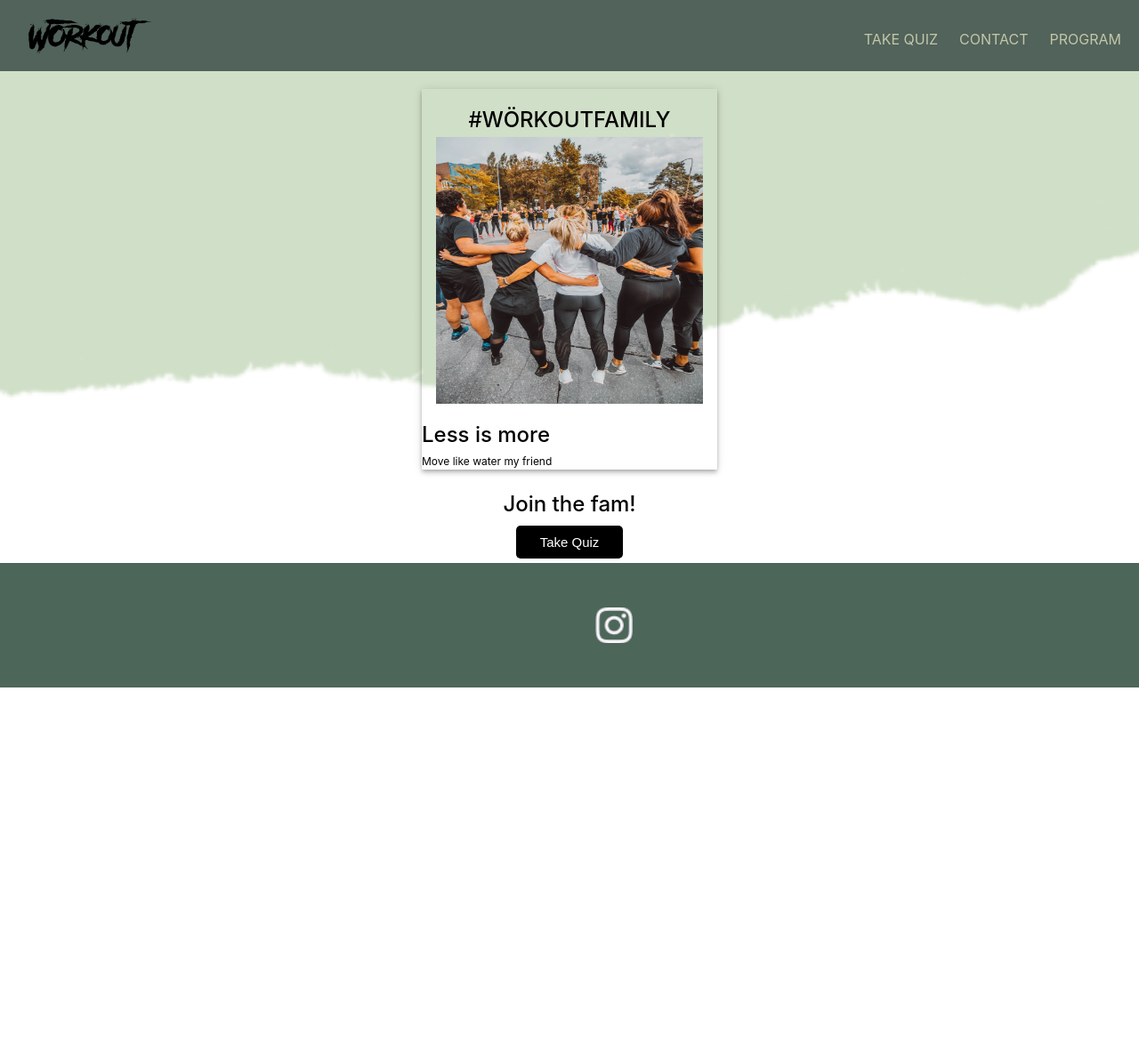
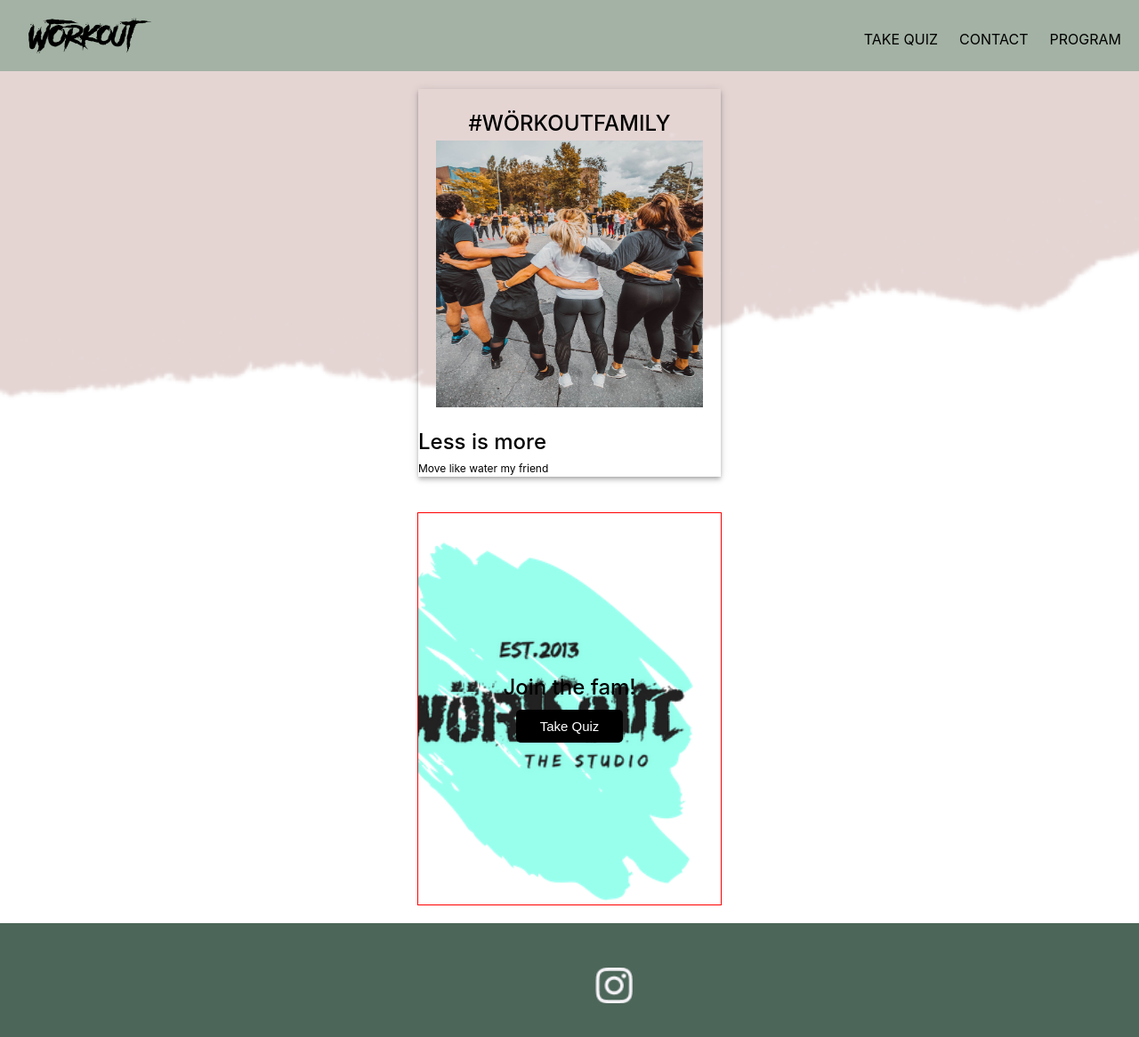
Before and after one commit to EvaSjoholm/project-W-frontend, a React (Create React App) app: page / in a window 1280 px wide. Shown: the top 1166 px of the page at 89% size. Before the commit the page ends 800 px from the top, so only its background shows below. Built offline with nearby package versions, Linux system fonts and the light colour scheme.

Commit message:
design fix

```diff
--- a/src/components/Footer/Footer.css
+++ b/src/components/Footer/Footer.css
@@ -1,6 +1,6 @@
 .Footer {
     width: 100%;
-    max-height: 300px;
+    max-height: 200px;
     padding: 50px;
     background-color: #4c6659;
     color: var(--main-light-color);
--- a/src/components/Navbar/Navbar.css
+++ b/src/components/Navbar/Navbar.css
@@ -13,8 +13,8 @@
 
 
   .nav {
-    background-color: #51635a;
-    color: var(--primary-color-2);
+    background-color: var(--primary-color-1);
+    color: black;
     display: flex;
     justify-content: space-between;
     align-items: stretch;
--- a/src/components/StartPage.js
+++ b/src/components/StartPage.js
@@ -24,8 +24,10 @@ export const StartPage = ({ title }) => {
           </div>
         </div>
       </div>
-      <h1>{title}</h1>
-      <Button color="black" text="Take Quiz" onClick={onClickToQuiz} />
+      <div className="button-container">
+        <h1>{title}</h1>
+        <Button color="black" text="Take Quiz" onClick={onClickToQuiz} />
+      </div>
     </div>
   )
 }
--- a/src/index.css
+++ b/src/index.css
@@ -69,7 +69,7 @@ p {
   background-size: cover;
   display: flex;
   flex-direction: column;
-  background-color: rgba(173, 200, 158, 0.573);
+  background-color: var(--secondary-color-3);
   width: 100vw;
   /* max-width: 800px; */
   padding: 20px 0;
@@ -94,10 +94,26 @@ p {
   flex-direction: row-reverse;
   align-items: center;
   gap: 2em;
-  padding: 16px;
+  padding: 20px;
   /* background-color: #becfc5; */
   border-radius: 40px;
   /* box-shadow: 0px 2px 4px -1px rgba(0,0,0,0.2), 0px 4px 5px 0px rgba(0,0,0,0.14), 0px 1px 10px 0px rgba(0,0,0,0.12); */
+}
+
+.button-container {
+  background-image: url('./assets//backgrund-img.png');
+  background-size: cover;
+  background-position: 100%;
+  padding: 20px;
+  display: flex;
+  flex-direction: column;
+  max-width: 300px;
+  height: 50vh;
+  width: 100%;
+  justify-content: center;
+  align-items: center;
+  margin: 20px;
+  border: 1px solid red;
 }
 
 .img {
```
